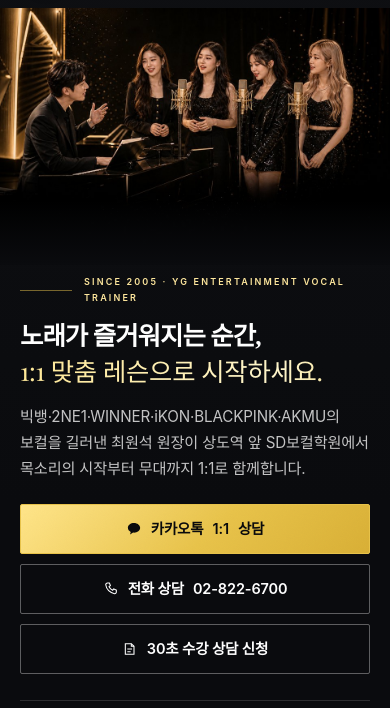
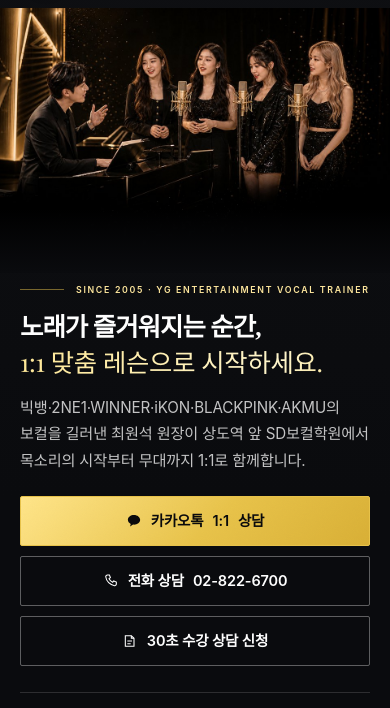
Before and after one commit to sdvocal/sdvocal.github.io, a plain HTML site: page index.html in a window 390 px wide. Shown: the part 58-766 px from the top of the page. Drawn offline with nearby package versions, Linux system fonts and the light colour scheme; a web font is replaced by a local one.

Commit message:
모바일 히어로 화보 높이·태그 한 줄 정리

```diff
--- a/index.html
+++ b/index.html
@@ -740,7 +740,7 @@ dialog.privacy::backdrop{background:rgba(8,8,10,.62);backdrop-filter:blur(3px)}
   }
   .hero__visual{
     display:block;position:relative;flex:none;width:100%;
-    height:clamp(250px,66vw,290px);
+    height:clamp(250px,68vw,290px);
     background:#0A0B0E url("assets/hero-mobile-editorial.jpg") center 20%/cover no-repeat
   }
   .hero__visual::after{
@@ -751,10 +751,10 @@ dialog.privacy::backdrop{background:rgba(8,8,10,.62);backdrop-filter:blur(3px)}
   .hero__copy{max-width:none}
   .hero__bg{display:none}
   .hero__eyebrow{
-    font-size:9px;letter-spacing:.24em;color:var(--gold-soft);font-weight:600;
+    font-size:8.8px;letter-spacing:.19em;color:var(--gold-soft);font-weight:600;
     margin-bottom:clamp(14px,3.2vw,20px)
   }
-  .hero__eyebrow::before{width:52px;height:1px;background:var(--gold-line)}
+  .hero__eyebrow::before{width:44px;height:1px;background:var(--gold-line)}
   .hero h1{font-size:clamp(1.2rem,6.5vw,3.5rem);line-height:1.34;max-width:none;color:var(--ivory)}
   .hero h1 em{
     color:#FFE58A;
```
